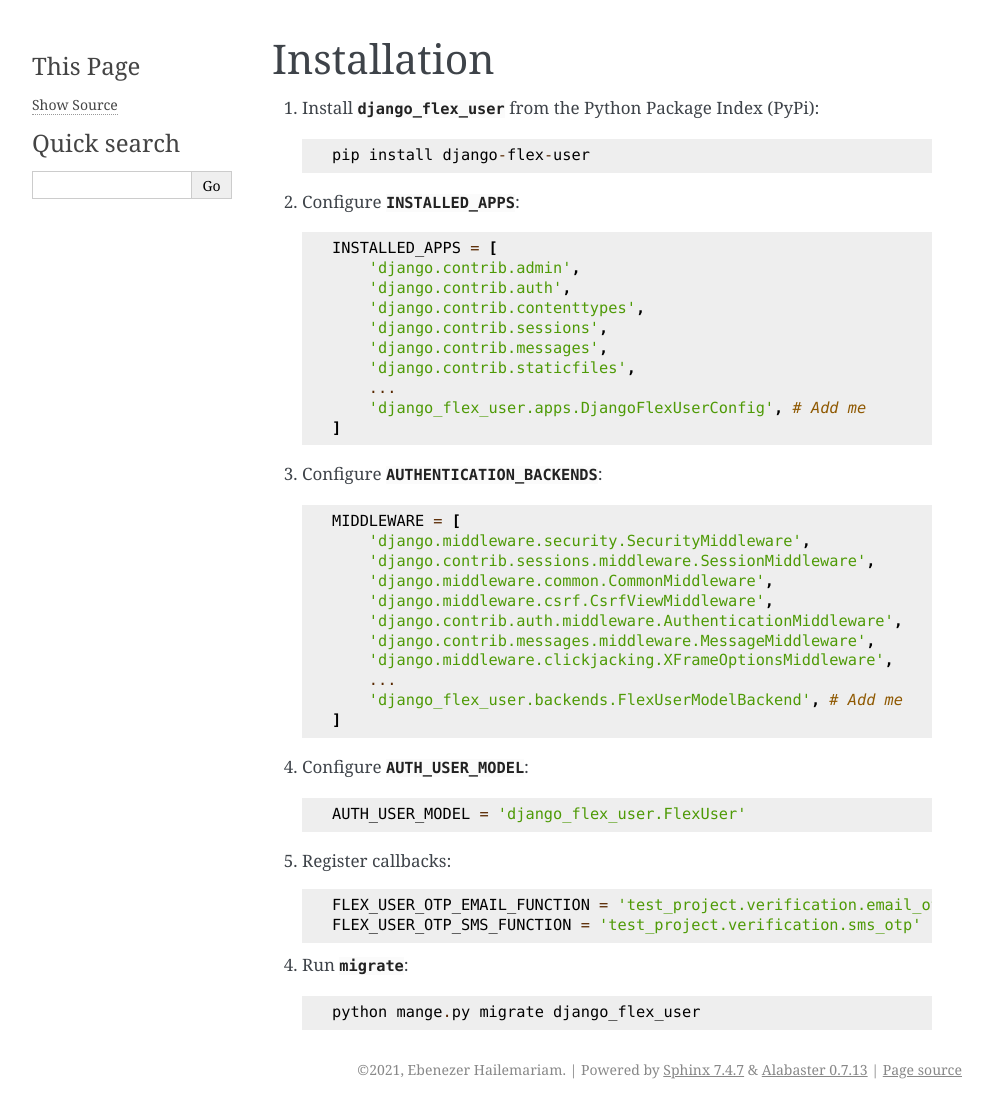
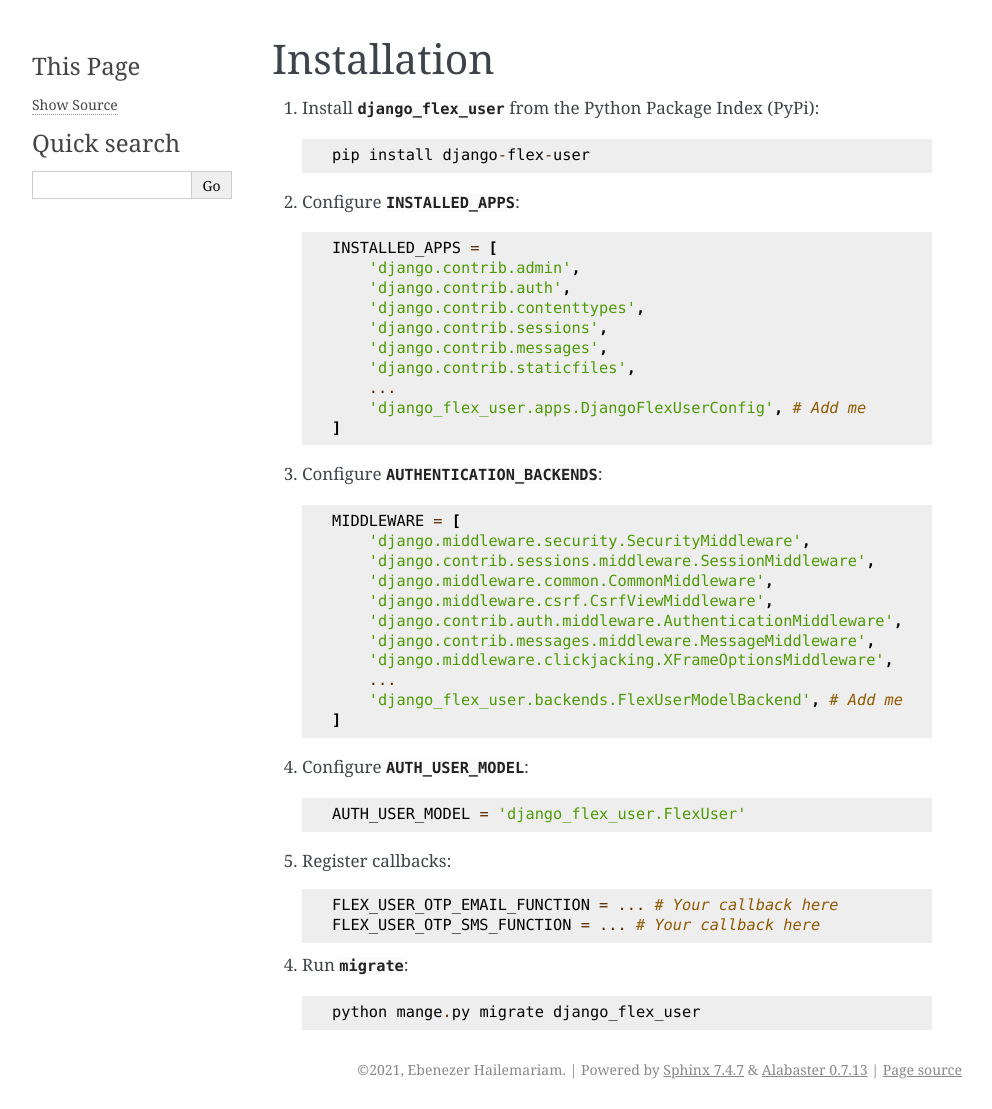
Before and after one commit to ebenh/django-flex-user, a Sphinx documentation site: the page built from docs/source/installation.rst, in a window 1280 px wide. Shown: the whole page, without its empty margins (148-1140 px from the left). Built offline with Sphinx 7.4.7, drawn with Linux system fonts in a browser that asks for light colours.

Commit message:
Updating documentation

```diff
--- a/docs/source/installation.rst
+++ b/docs/source/installation.rst
@@ -38,8 +38,8 @@ Installation
 
 5. Register callbacks::
 
-    FLEX_USER_OTP_EMAIL_FUNCTION = 'test_project.verification.email_otp'
-    FLEX_USER_OTP_SMS_FUNCTION = 'test_project.verification.sms_otp'
+    FLEX_USER_OTP_EMAIL_FUNCTION = ... # Your callback here
+    FLEX_USER_OTP_SMS_FUNCTION = ... # Your callback here
 
 4. Run :djadmin:`migrate`::
 
```
Also changed, not shown: docs/source/usage.rst (+14 -2 lines).
